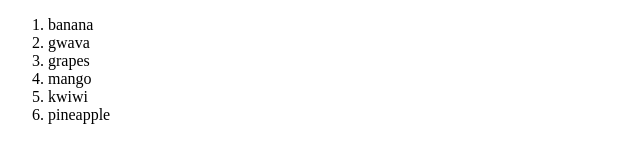
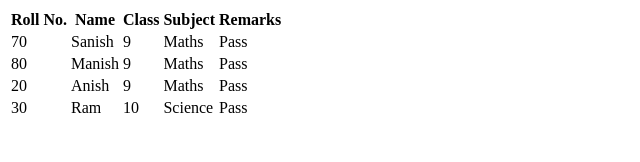
Before and after one commit to sanishmdhr96/programming-class, a plain HTML site: page index.html in a window 1280 px wide. Shown: the whole page, without its empty margins (0-640 px from the left). Drawn offline with Linux system fonts and the light colour scheme.

Commit message:
students table

```diff
--- a/index.html
+++ b/index.html
@@ -6,7 +6,21 @@
     <title>Document</title>
   </head>
   <body>
-    <div id="list-container"></div>
+    <!-- <div id="list-container"></div> -->
+
+    <table>
+      <thead>
+        <tr>
+          <th>Roll No.</th>
+          <th>Name</th>
+          <th>Class</th>
+          <th>Subject</th>
+          <th>Remarks</th>
+        </tr>
+      </thead>
+
+      <tbody id="table-body"></tbody>
+    </table>
     <script src="/index.js"></script>
   </body>
 </html>
--- a/index.js
+++ b/index.js
@@ -6,11 +6,9 @@
 //     return a - b
 // }
 
-
 // function multiply(a, b) {
 //     return a * b
 // }
-
 
 // function divide(a, b) {
 //     return a / b
@@ -44,15 +42,11 @@
 
 // }
 
-
-
-
 // const result1 = calculate('divide', 3, 1)
 // console.log('result1', result1)
 
 // let a = '999';
 // let b = "22";
-
 
 // console.log('type a', typeof parseInt(a))
 // console.log("type b", typeof parseInt(b))
@@ -61,8 +55,7 @@
 
 // console.log(parseFloat(result).toFixed(2))
 
-
-const listContainer = document.getElementById('list-container');
+const listContainer = document.getElementById("list-container");
 
 // listContainer.innerHTML = `<ol>
 //     <li>apple</li>
@@ -70,15 +63,76 @@ const listContainer = document.getElementById('list-container');
 //     <li>orange</li>
 // </ol>`
 
-const array = ['apple', 'banana', 'orange', 'gwava', 'grapes', 'mango', 'kwiwi', 'pineapple']
-const orderedList = document.createElement('ol');
+// const array = ['apple', 'banana', 'orange', 'gwava', 'grapes', 'mango', 'kwiwi', 'pineapple']
+// const orderedList = document.createElement('ol');
 
-for (let i = 0; i < array.length; i++) {
-    if (array[i] !== 'apple' && array[i] !== 'orange') {
-        const listItem = document.createElement('li')
-        listItem.innerText = array[i]
-        orderedList.appendChild(listItem)
-    }
+// for (let i = 0; i < array.length; i++) {
+//     if (array[i] !== 'apple' && array[i] !== 'orange') {
+//         const listItem = document.createElement('li')
+//         listItem.innerText = array[i]
+//         orderedList.appendChild(listItem)
+//     }
+// }
+
+// listContainer.appendChild(orderedList)
+
+const students = [
+    {
+        rollNumber: "70",
+        studentName: "Sanish",
+        classNumber: "9",
+        subject: "Maths",
+        remarks: "Pass",
+    },
+    {
+        rollNumber: "80",
+        studentName: "Manish",
+        classNumber: "9",
+        subject: "Maths",
+        remarks: "Pass",
+    },
+    {
+        rollNumber: "20",
+        studentName: "Anish",
+        classNumber: "9",
+        subject: "Maths",
+        remarks: "Pass",
+    },
+    {
+        rollNumber: "30",
+        studentName: "Ram",
+        classNumber: "10",
+        subject: "Science",
+        remarks: "Pass",
+    },
+];
+
+const tableBody = document.getElementById("table-body");
+console.log(tableBody);
+
+
+for (let i = 0; i < students.length; i++) {
+    const tableRow = document.createElement("tr");
+
+    const rollNumber = document.createElement("td");
+    rollNumber.innerText = students[i].rollNumber;
+    tableRow.appendChild(rollNumber);
+
+    const studentName = document.createElement("td");
+    studentName.innerText = students[i].studentName;
+    tableRow.appendChild(studentName);
+
+    const classNumber = document.createElement("td");
+    classNumber.innerText = students[i].classNumber;
+    tableRow.appendChild(classNumber);
+
+    const subject = document.createElement("td");
+    subject.innerText = students[i].subject;
+    tableRow.appendChild(subject);
+
+    const remarks = document.createElement("td");
+    remarks.innerText = students[i].remarks;
+    tableRow.appendChild(remarks);
+
+    tableBody.appendChild(tableRow);
 }
-
-listContainer.appendChild(orderedList)
```
